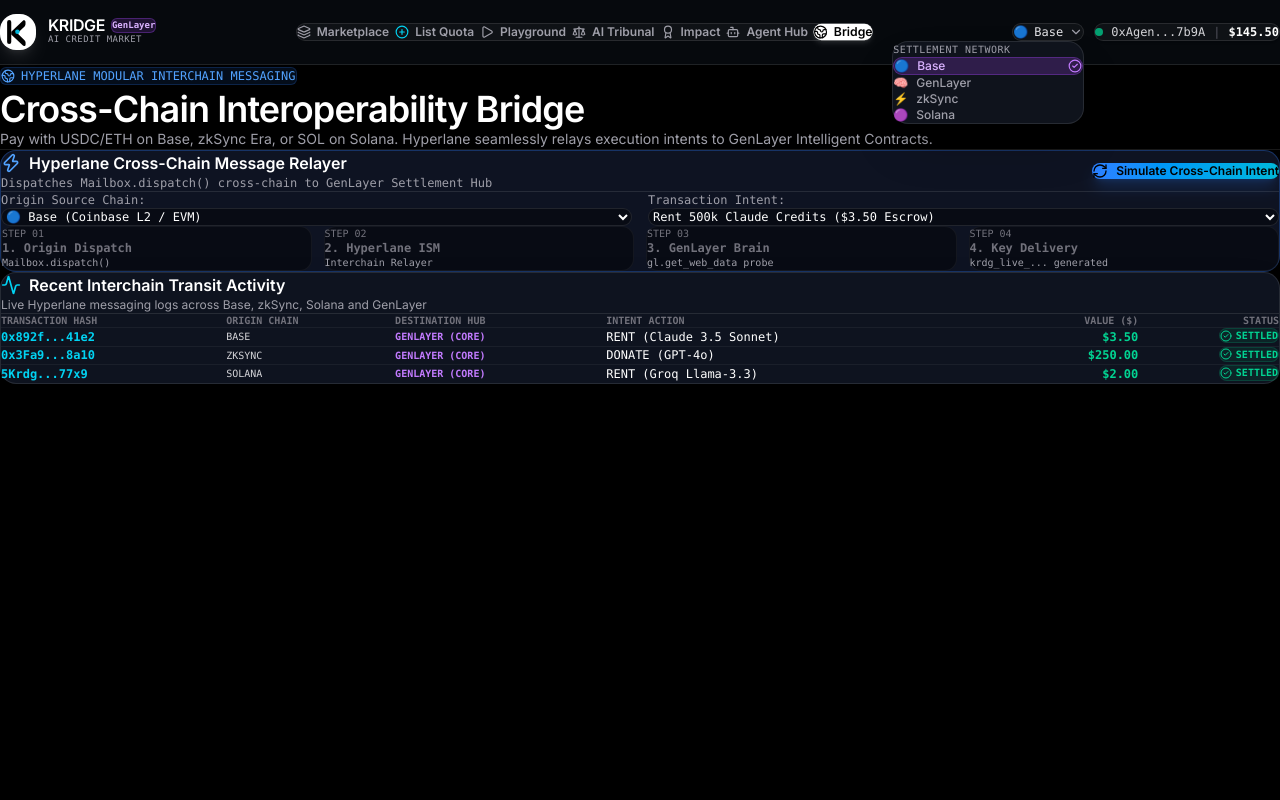
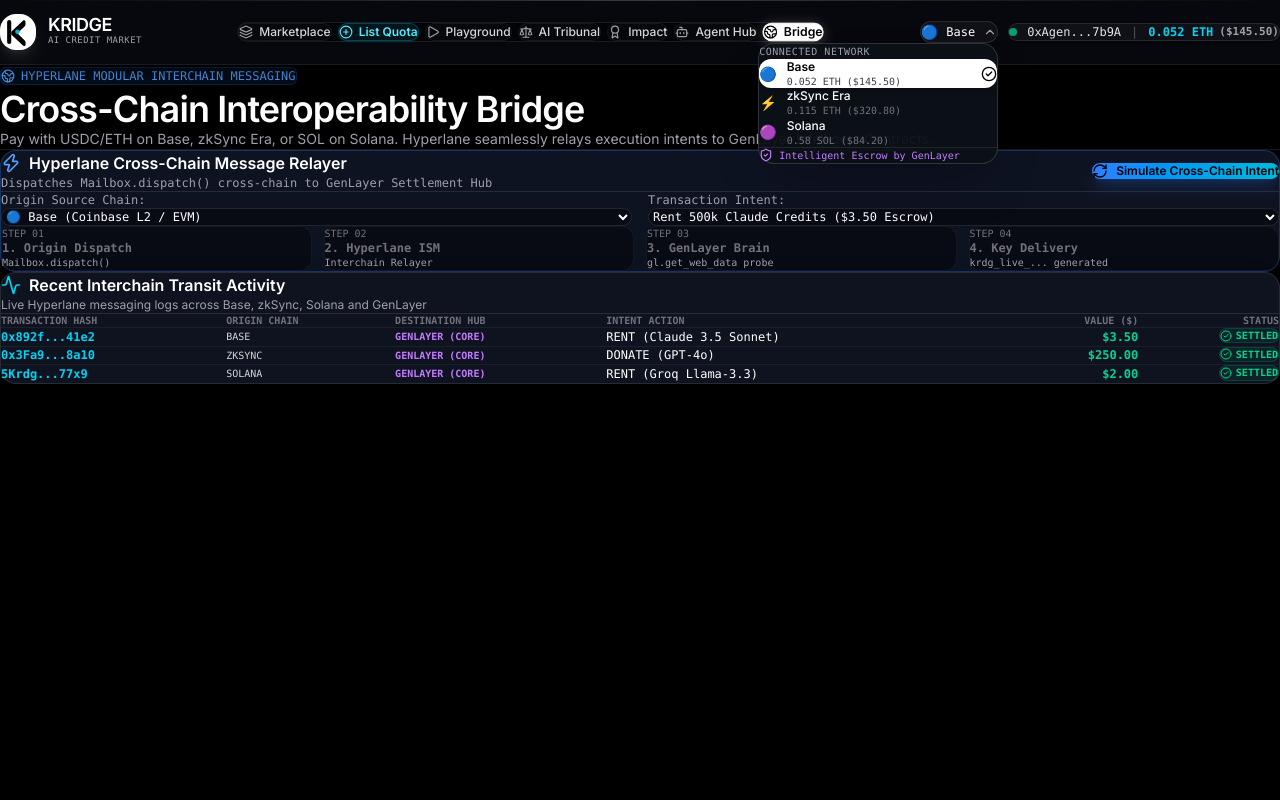
Before and after one commit to ODbeke/Kridge, a Next.js app: page /bridge in a window 1280 px wide. Both pictures are taken after a click on the button "🔵 Base". Shown: the top 800 px of the page. Built offline with nearby package versions, Linux system fonts and the light colour scheme; a web font is replaced by a local one.

Commit message:
feat(header): glossy finish, clean brand title, distinct button borders, connected network switcher, and per-chain balances

```diff
--- a/src/components/navbar.tsx
+++ b/src/components/navbar.tsx
@@ -1,6 +1,6 @@
 "use client";
 
-import React, { useState } from "react";
+import React, { useState, useRef, useEffect } from "react";
 import Link from "next/link";
 import { usePathname } from "next/navigation";
 import {
@@ -15,7 +15,11 @@
   CheckCircle2,
   Menu,
   X,
-  Wallet
+  Wallet,
+  Copy,
+  Check,
+  ExternalLink,
+  ShieldCheck
 } from "lucide-react";
 import { useKridgeStore } from "@/lib/store";
 import { SupportedChain } from "@/lib/types";
@@ -23,7 +27,7 @@
 
 const NAV_LINKS = [
   { href: "/explore", label: "Marketplace", icon: Layers },
-  { href: "/sell", label: "List Quota", icon: PlusCircle, highlight: true },
+  { href: "/sell", label: "List Quota", icon: PlusCircle, isCta: true },
   { href: "/playground", label: "Playground", icon: Play },
   { href: "/tribunal", label: "AI Tribunal", icon: Scale },
   { href: "/impact", label: "Impact", icon: Award },
@@ -31,122 +35,252 @@
   { href: "/bridge", label: "Bridge", icon: Globe2 },
 ];
 
-const CHAINS: Array<{ id: SupportedChain; name: string; icon: string }> = [
-  { id: "base", name: "Base", icon: "🔵" },
-  { id: "genlayer", name: "GenLayer", icon: "🧠" },
-  { id: "zksync", name: "zkSync", icon: "⚡" },
-  { id: "solana", name: "Solana", icon: "🟣" },
+const AVAILABLE_CHAINS: Array<{ id: SupportedChain; name: string; icon: string; nativeSymbol: string }> = [
+  { id: "base", name: "Base", icon: "🔵", nativeSymbol: "ETH" },
+  { id: "zksync", name: "zkSync Era", icon: "⚡", nativeSymbol: "ETH" },
+  { id: "solana", name: "Solana", icon: "🟣", nativeSymbol: "SOL" },
 ];
 
 export function Navbar() {
   const pathname = usePathname();
-  const { wallet, switchChain } = useKridgeStore();
+  const { wallet, switchChain, rentals } = useKridgeStore();
   const [chainMenuOpen, setChainMenuOpen] = useState(false);
+  const [walletModalOpen, setWalletModalOpen] = useState(false);
   const [mobileMenuOpen, setMobileMenuOpen] = useState(false);
+  const [copiedAddress, setCopiedAddress] = useState(false);
 
-  const activeChain = CHAINS.find((c) => c.id === wallet.chain) || CHAINS[0];
+  const chainRef = useRef<HTMLDivElement>(null);
+  const walletRef = useRef<HTMLDivElement>(null);
+
+  // Close dropdowns on outside click
+  useEffect(() => {
+    function handleClickOutside(e: MouseEvent) {
+      if (chainRef.current && !chainRef.current.contains(e.target as Node)) {
+        setChainMenuOpen(false);
+      }
+      if (walletRef.current && !walletRef.current.contains(e.target as Node)) {
+        setWalletModalOpen(false);
+      }
+    }
+    document.addEventListener("mousedown", handleClickOutside);
+    return () => document.removeEventListener("mousedown", handleClickOutside);
+  }, []);
+
+  const activeChain = AVAILABLE_CHAINS.find((c) => c.id === wallet.chain) || AVAILABLE_CHAINS[0];
+  const activeChainBalance = wallet.chainBalances?.[wallet.chain] || {
+    name: activeChain.name,
+    symbol: activeChain.nativeSymbol,
+    nativeAmount: 0.052,
+    usdValue: wallet.balanceUsd,
+    icon: activeChain.icon,
+  };
+
+  const copyAddress = () => {
+    navigator.clipboard.writeText(wallet.address);
+    setCopiedAddress(true);
+    setTimeout(() => setCopiedAddress(false), 2000);
+  };
 
   return (
-    <header className="sticky top-0 z-50 w-full border-b border-white/10 bg-[#080B10]/85 backdrop-blur-2xl">
+    <header className="sticky top-0 z-50 w-full border-b border-white/[0.08] bg-[#07090F]/90 backdrop-blur-2xl shadow-[0_4px_30px_rgba(0,0,0,0.6)]">
+      {/* Top Glossy Highlight Line */}
+      <div className="absolute top-0 inset-x-0 h-[1px] bg-gradient-to-r from-transparent via-white/20 to-transparent pointer-events-none" />
+
       <div className="mx-auto flex h-16 max-w-7xl items-center justify-between px-4 sm:px-6 lg:px-8">
 
-        {/* Left: Brand Logo */}
+        {/* 1. Left: Clean Brand Identity (GenLayer badge removed) */}
         <Link href="/" className="flex items-center gap-3 shrink-0 group">
-          <div className="flex h-9 w-9 items-center justify-center rounded-2xl bg-white p-1.5 shadow-lg shadow-white/10 group-hover:scale-105 transition-transform">
+          <div className="flex h-9 w-9 items-center justify-center rounded-2xl bg-white p-1.5 shadow-lg shadow-white/10 group-hover:scale-105 group-hover:shadow-white/20 transition-all duration-200">
             <img src="/assets/logo.svg" alt="Kridge Logo" className="h-full w-full object-contain" />
           </div>
           <div className="flex flex-col">
-            <div className="flex items-center gap-1.5">
-              <span className="text-base font-extrabold tracking-tight text-white leading-none">
+            <span className="text-lg font-black tracking-tight text-white leading-none group-hover:text-cyan-300 transition-colors">
               KRIDGE
             </span>
-              <span className="inline-flex items-center rounded-md bg-purple-500/15 border border-purple-500/30 px-1.5 py-0.5 text-[9px] font-mono font-semibold text-purple-300">
-                GenLayer
-              </span>
-            </div>
             <span className="text-[9px] font-mono text-zinc-400 tracking-wider mt-0.5">
               AI CREDIT MARKET
             </span>
           </div>
         </Link>
 
-        {/* Center: Clean, Beautifully Arranged Nav Links (All Visible) */}
-        <nav className="hidden lg:flex items-center gap-1.5 bg-white/[0.04] border border-white/10 p-1.5 rounded-2xl backdrop-blur-xl">
+        {/* 2. Center: Arranged, Differentiated Navigation Bar with Crisp Borders */}
+        <nav className="hidden lg:flex items-center gap-1.5 bg-black/50 border border-white/10 p-1.5 rounded-2xl shadow-inner backdrop-blur-xl">
           {NAV_LINKS.map((link) => {
             const Icon = link.icon;
             const isActive = pathname === link.href;
+
+            // Differentiated CTA style for "List Quota"
+            if (link.isCta) {
               return (
                 <Link
                   key={link.href}
                   href={link.href}
                   className={`flex items-center gap-1.5 rounded-xl px-3.5 py-1.5 text-xs font-semibold whitespace-nowrap transition-all duration-200 ${
                     isActive
-                    ? "bg-white text-black shadow-md shadow-white/10 scale-[1.02]"
-                    : "text-zinc-400 hover:text-white hover:bg-white/[0.08]"
-                } ${link.highlight && !isActive ? "text-cyan-400 hover:text-cyan-300" : ""}`}
+                      ? "bg-white text-black font-bold shadow-[0_2px_12px_rgba(255,255,255,0.25)] border border-white scale-[1.02]"
+                      : "border border-cyan-500/30 bg-cyan-500/10 text-cyan-300 hover:bg-cyan-500/20 hover:border-cyan-500/50 hover:text-cyan-200 shadow-sm shadow-cyan-500/10"
+                  }`}
                 >
-                <Icon className={`h-3.5 w-3.5 shrink-0 ${isActive ? "text-black" : link.highlight ? "text-cyan-400" : ""}`} />
+                  <Icon className="h-3.5 w-3.5 shrink-0" />
+                  <span>{link.label}</span>
+                </Link>
+              );
+            }
+
+            return (
+              <Link
+                key={link.href}
+                href={link.href}
+                className={`flex items-center gap-1.5 rounded-xl px-3.5 py-1.5 text-xs whitespace-nowrap transition-all duration-200 ${
+                  isActive
+                    ? "bg-white text-black font-bold shadow-[0_2px_12px_rgba(255,255,255,0.25)] border border-white scale-[1.02]"
+                    : "text-zinc-300 hover:text-white bg-white/[0.02] hover:bg-white/[0.08] border border-white/[0.06] hover:border-white/20 shadow-sm font-medium"
+                }`}
+              >
+                <Icon className={`h-3.5 w-3.5 shrink-0 ${isActive ? "text-black" : "text-zinc-400"}`} />
                 <span>{link.label}</span>
               </Link>
             );
           })}
         </nav>
 
-        {/* Right: Chain Selector & Wallet Pill */}
+        {/* 3. Right: Network Switcher & Dynamic Chain Balance Display */}
         <div className="flex items-center gap-2.5 shrink-0">
 
-          {/* Chain Selector */}
-          <div className="relative">
+          {/* Network Switcher Dropdown */}
+          <div className="relative" ref={chainRef}>
             <button
               onClick={() => setChainMenuOpen(!chainMenuOpen)}
-              className="flex items-center gap-1.5 rounded-xl border border-white/10 bg-white/[0.04] px-3 py-1.5 text-xs font-medium text-zinc-200 hover:bg-white/[0.08] hover:border-white/20 transition-colors"
+              className="flex items-center gap-2 rounded-xl border border-white/10 bg-white/[0.04] hover:bg-white/[0.08] hover:border-white/20 px-3 py-1.5 text-xs font-medium text-zinc-200 transition-all shadow-sm"
+              title="Switch Connected Network"
             >
-              <span>{activeChain.icon}</span>
-              <span className="hidden sm:inline font-mono text-xs">{activeChain.name}</span>
-              <ChevronDown className="h-3.5 w-3.5 text-zinc-400" />
+              <span className="text-sm">{activeChain.icon}</span>
+              <span className="hidden sm:inline font-mono text-xs text-white">{activeChain.name}</span>
+              <ChevronDown className={`h-3.5 w-3.5 text-zinc-400 transition-transform duration-200 ${chainMenuOpen ? "rotate-180" : ""}`} />
             </button>
 
             {chainMenuOpen && (
-              <div className="absolute right-0 mt-2 w-48 rounded-2xl border border-white/10 bg-[#0F131C] p-2 shadow-2xl backdrop-blur-2xl z-50 animate-in fade-in zoom-in-95 duration-150">
+              <div className="absolute right-0 mt-2 w-60 rounded-2xl border border-white/15 bg-[#0C1018]/95 p-2.5 shadow-2xl backdrop-blur-2xl z-50 animate-in fade-in zoom-in-95 duration-150 space-y-1">
                 <div className="px-2.5 py-1 text-[10px] font-mono text-zinc-400 uppercase tracking-wider">
-                  Settlement Network
+                  Connected Network
                 </div>
-                {CHAINS.map((c) => (
+
+                {AVAILABLE_CHAINS.map((c) => {
+                  const isSelected = wallet.chain === c.id;
+                  const cBal = wallet.chainBalances?.[c.id];
+                  return (
                     <button
                       key={c.id}
                       onClick={() => {
                         switchChain(c.id);
                         setChainMenuOpen(false);
                       }}
-                    className={`flex w-full items-center justify-between rounded-xl px-3 py-2 text-xs font-medium text-left transition-colors ${
-                      wallet.chain === c.id
-                        ? "bg-purple-500/20 text-purple-300 border border-purple-500/30"
-                        : "text-zinc-400 hover:bg-white/5 hover:text-white"
+                      className={`flex w-full items-center justify-between rounded-xl px-3 py-2 text-xs font-medium text-left transition-all ${
+                        isSelected
+                          ? "bg-white text-black font-bold shadow-md"
+                          : "text-zinc-300 hover:bg-white/5 hover:text-white"
                       }`}
                     >
-                    <span className="flex items-center gap-2">
-                      <span>{c.icon}</span>
-                      <span>{c.name}</span>
-                    </span>
-                    {wallet.chain === c.id && <CheckCircle2 className="h-3.5 w-3.5 text-purple-400" />}
+                      <div className="flex items-center gap-2.5">
+                        <span className="text-sm">{c.icon}</span>
+                        <div>
+                          <div className={isSelected ? "text-black font-bold" : "text-white"}>{c.name}</div>
+                          {cBal && (
+                            <div className={`text-[10px] font-mono ${isSelected ? "text-zinc-700" : "text-zinc-500"}`}>
+                              {cBal.nativeAmount} {cBal.symbol} (${cBal.usdValue.toFixed(2)})
+                            </div>
+                          )}
+                        </div>
+                      </div>
+                      {isSelected && <CheckCircle2 className="h-4 w-4 text-black" />}
                     </button>
-                ))}
+                  );
+                })}
+
+                <div className="border-t border-white/10 pt-2 mt-1 px-2.5 flex items-center gap-1.5 text-[10px] font-mono text-purple-400">
+                  <ShieldCheck className="h-3.5 w-3.5 shrink-0" />
+                  <span>Intelligent Escrow by GenLayer</span>
+                </div>
               </div>
             )}
           </div>
 
-          {/* Connected Wallet Pill */}
-          <div className="flex items-center gap-2 rounded-xl border border-white/10 bg-white/[0.04] px-3.5 py-1.5 text-xs font-mono text-zinc-200 shadow-sm">
+          {/* Connected Wallet Pill with Dynamic Per-Chain Balance */}
+          <div className="relative" ref={walletRef}>
+            <button
+              onClick={() => setWalletModalOpen(!walletModalOpen)}
+              className="flex items-center gap-2.5 rounded-xl border border-white/10 bg-white/[0.04] hover:bg-white/[0.08] hover:border-white/20 px-3.5 py-1.5 text-xs font-mono text-zinc-200 shadow-sm transition-all cursor-pointer"
+            >
               <span className="h-2 w-2 rounded-full bg-emerald-400 animate-pulse shrink-0" />
-            <span className="text-zinc-300">{formatAddress(wallet.address)}</span>
+              <span className="text-zinc-200 font-medium">{formatAddress(wallet.address)}</span>
               <span className="text-zinc-600 hidden sm:inline">|</span>
-            <span className="font-semibold text-white hidden sm:inline">${wallet.balanceUsd.toFixed(2)}</span>
+              <div className="hidden sm:flex items-center gap-1.5 font-bold text-white">
+                <span className="text-cyan-400 font-semibold">{activeChainBalance.nativeAmount} {activeChainBalance.symbol}</span>
+                <span className="text-zinc-400 text-[11px]">(${activeChainBalance.usdValue.toFixed(2)})</span>
+              </div>
+            </button>
+
+            {/* Wallet Details Popover */}
+            {walletModalOpen && (
+              <div className="absolute right-0 mt-2 w-72 rounded-2xl border border-white/15 bg-[#0C1018]/95 p-4 shadow-2xl backdrop-blur-2xl z-50 animate-in fade-in zoom-in-95 duration-150 space-y-3 font-mono">
+
+                {/* Address & Copy Action */}
+                <div className="flex items-center justify-between border-b border-white/10 pb-3">
+                  <div className="space-y-0.5">
+                    <span className="text-[10px] text-zinc-400 uppercase tracking-wider">Connected Wallet</span>
+                    <div className="text-xs font-bold text-white">{formatAddress(wallet.address)}</div>
+                  </div>
+                  <button
+                    onClick={copyAddress}
+                    className="flex items-center gap-1 rounded-lg bg-white/5 hover:bg-white/15 px-2.5 py-1 text-[11px] text-zinc-300 transition-colors"
+                  >
+                    {copiedAddress ? <Check className="h-3 w-3 text-emerald-400" /> : <Copy className="h-3 w-3" />}
+                    <span>{copiedAddress ? "Copied" : "Copy"}</span>
+                  </button>
                 </div>
 
-          {/* Mobile Menu Button */}
+                {/* Per-Chain Balances Breakdown */}
+                <div className="space-y-2">
+                  <span className="text-[10px] text-zinc-400 uppercase tracking-wider block">Network Balances</span>
+                  <div className="space-y-1.5">
+                    {AVAILABLE_CHAINS.map((c) => {
+                      const bal = wallet.chainBalances?.[c.id];
+                      const isCurrent = wallet.chain === c.id;
+                      return (
+                        <div
+                          key={c.id}
+                          className={`flex items-center justify-between rounded-xl p-2 text-xs transition-colors ${
+                            isCurrent ? "bg-white/10 border border-white/15" : "bg-black/30 border border-white/5"
+                          }`}
+                        >
+                          <span className="flex items-center gap-1.5 text-zinc-300">
+                            <span>{c.icon}</span>
+                            <span>{c.name}</span>
+                            {isCurrent && <span className="text-[9px] text-emerald-400 bg-emerald-500/10 px-1.5 py-0.2 rounded-md font-bold">Active</span>}
+                          </span>
+                          <span className="text-white font-bold">
+                            {bal ? `${bal.nativeAmount} ${bal.symbol}` : "0.00"}
+                          </span>
+                        </div>
+                      );
+                    })}
+                  </div>
+                </div>
+
+                {/* Active Rental Sub-Keys Indicator */}
+                <div className="border-t border-white/10 pt-2 flex items-center justify-between text-[11px] text-zinc-400">
+                  <span>Active Sub-Keys:</span>
+                  <span className="text-emerald-400 font-bold">{rentals.length} Keys Active</span>
+                </div>
+
+              </div>
+            )}
+          </div>
+
+          {/* Mobile Menu Toggle Button */}
           <button
             onClick={() => setMobileMenuOpen(!mobileMenuOpen)}
-            className="lg:hidden flex items-center justify-center h-9 w-9 rounded-xl bg-white/[0.04] border border-white/10 text-zinc-300 hover:text-white"
+            className="lg:hidden flex items-center justify-center h-9 w-9 rounded-xl bg-white/[0.04] border border-white/10 text-zinc-300 hover:text-white transition-colors"
           >
             {mobileMenuOpen ? <X className="h-4 w-4" /> : <Menu className="h-4 w-4" />}
           </button>
@@ -154,9 +288,9 @@
 
       </div>
 
-      {/* Mobile Navigation Dropdown */}
+      {/* Mobile Navigation Sheet */}
       {mobileMenuOpen && (
-        <div className="lg:hidden border-t border-white/10 bg-[#080B10] px-4 py-3 space-y-1.5 animate-in slide-in-from-top-2 duration-200">
+        <div className="lg:hidden border-t border-white/10 bg-[#07090F] px-4 py-3 space-y-1.5 animate-in slide-in-from-top-2 duration-200">
           {NAV_LINKS.map((link) => {
             const Icon = link.icon;
             const isActive = pathname === link.href;
@@ -167,9 +301,9 @@
                 onClick={() => setMobileMenuOpen(false)}
                 className={`flex items-center gap-2.5 rounded-xl px-3.5 py-2.5 text-xs font-semibold transition-all ${
                   isActive ? "bg-white text-black" : "text-zinc-400 hover:bg-white/5 hover:text-white"
-                }`}
+                } ${link.isCta && !isActive ? "text-cyan-400" : ""}`}
               >
-                <Icon className={`h-4 w-4 ${isActive ? "text-black" : "text-cyan-400"}`} />
+                <Icon className={`h-4 w-4 ${isActive ? "text-black" : link.isCta ? "text-cyan-400" : "text-zinc-400"}`} />
                 <span>{link.label}</span>
               </Link>
             );
--- a/src/lib/store.ts
+++ b/src/lib/store.ts
@@ -1,9 +1,16 @@
 "use client";
 
 import { useState, useEffect } from "react";
-import { KridgeListing, UserRentalSession, DisputeItem, DonorProfile, SupportedChain, BadgeTier, ListingType } from "./types";
+import { KridgeListing, UserRentalSession, DisputeItem, DonorProfile, SupportedChain, BadgeTier, ListingType, ChainBalanceInfo, WalletState } from "./types";
 import { INITIAL_LISTINGS, INITIAL_DISPUTES, INITIAL_DONORS } from "./mock-data";
 import { getTierFromRescued } from "./utils";
+
+export const INITIAL_CHAIN_BALANCES: Record<SupportedChain, ChainBalanceInfo> = {
+  base: { name: "Base", symbol: "ETH", nativeAmount: 0.052, usdValue: 145.50, icon: "🔵" },
+  zksync: { name: "zkSync Era", symbol: "ETH", nativeAmount: 0.115, usdValue: 320.80, icon: "⚡" },
+  solana: { name: "Solana", symbol: "SOL", nativeAmount: 0.58, usdValue: 84.20, icon: "🟣" },
+  genlayer: { name: "GenLayer", symbol: "GEN", nativeAmount: 450.0, usdValue: 225.00, icon: "🧠" },
+};
 
 const STORAGE_KEYS = {
   LISTINGS: "kridge_listings_v1",
@@ -18,13 +25,15 @@
   const [rentals, setRentals] = useState<UserRentalSession[]>([]);
   const [disputes, setDisputes] = useState<DisputeItem[]>(INITIAL_DISPUTES);
   const [donors, setDonors] = useState<DonorProfile[]>(INITIAL_DONORS);
-  const [wallet, setWallet] = useState({
+  const [wallet, setWallet] = useState<WalletState>({
     isConnected: true,
     address: "0xAgent_Charlie_77b9A",
     chain: "base" as SupportedChain,
-    balanceUsd: 145.50
+    balanceUsd: 145.50,
+    chainBalances: INITIAL_CHAIN_BALANCES,
   });
   const [isLoaded, setIsLoaded] = useState(false);
+
 
   useEffect(() => {
     try {
@@ -267,8 +276,14 @@
   };
 
   const switchChain = (chain: SupportedChain) => {
-    setWallet((prev) => ({ ...prev, chain }));
+    const chainInfo = INITIAL_CHAIN_BALANCES[chain] || INITIAL_CHAIN_BALANCES.base;
+    setWallet((prev) => ({
+      ...prev,
+      chain,
+      balanceUsd: chainInfo.usdValue,
+    }));
   };
+
 
   return {
     isLoaded,
```
Also changed, not shown: src/lib/types.ts (+9 -0 lines). Lines whose indentation alone changed are shown as unchanged.
